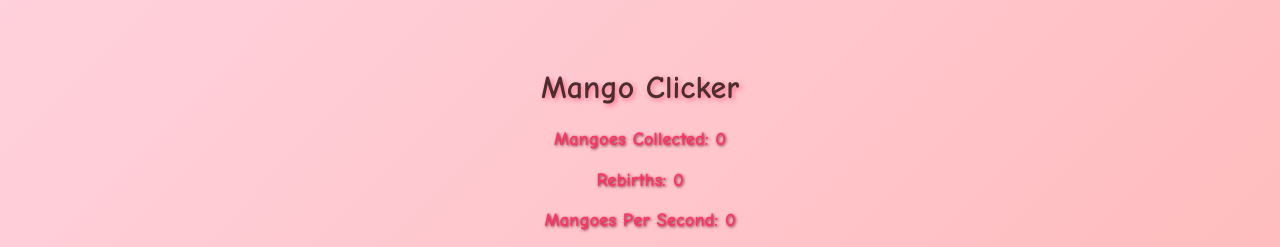
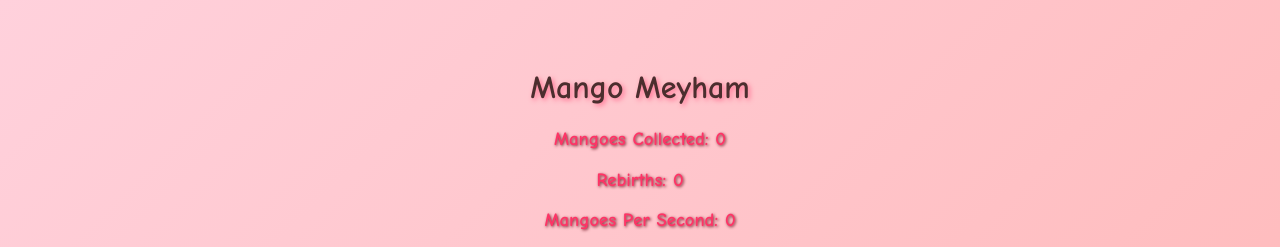
Before and after one commit to OneForFreedom/mango-meyham, a plain HTML site: page index.html in a window 1280 px wide. Shown: the top 247 px of the page. Drawn offline with Linux system fonts and the light colour scheme.

Commit message:
Update index.html

```diff
--- a/index.html
+++ b/index.html
@@ -3,7 +3,7 @@
 <head>
   <meta charset="UTF-8" />
   <meta name="viewport" content="width=device-width, initial-scale=1" />
-  <title>Mango Clicker</title>
+  <title>Mango Meyham</title>
   <style>
     body {
       font-family: "Comic Sans MS", cursive, sans-serif;
@@ -74,7 +74,7 @@
   </style>
 </head>
 <body>
-  <h1>Mango Clicker</h1>
+  <h1>Mango Meyham</h1>
   <h3>Mangoes Collected: <span id="count">0</span></h3>
   <h3>Rebirths: <span id="rebirths">0</span></h3>
   <h3>Mangoes Per Second: <span id="mps">0</span></h3>
@@ -134,7 +134,7 @@
     const rebirthButton = document.getElementById("rebirthBtn");
     const mango = document.getElementById("mango");
 
-    // Balanced items with costs and rates
+
     const items = [
       { cost: 100, rate: 1 },
       { cost: 500, rate: 10 },
@@ -146,7 +146,7 @@
       { cost: 7000000, rate: 100000 }
     ];
 
-    // Prices separate from base costs to handle scaling on purchases
+
     const itemPrices = items.map(item => item.cost);
 
     const powerMessages = {
```
